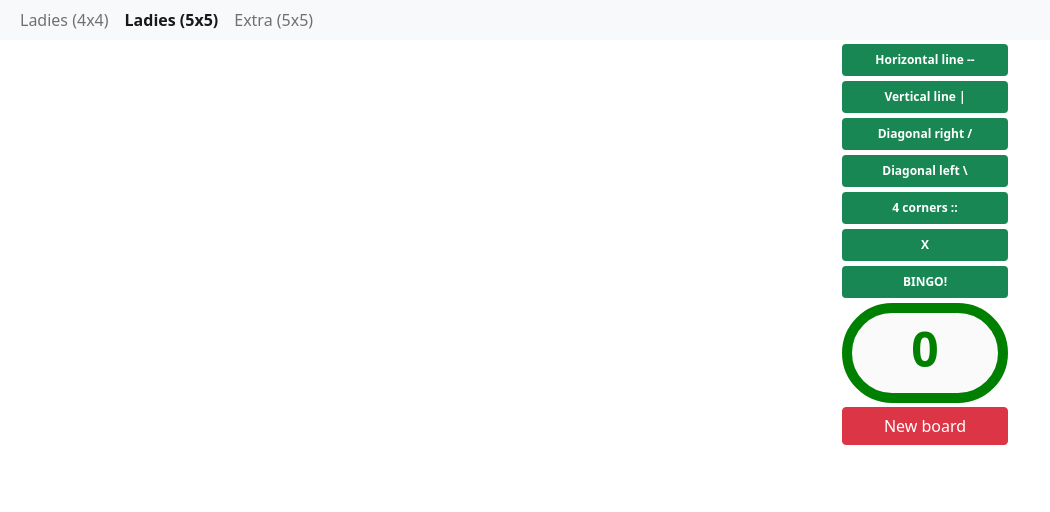
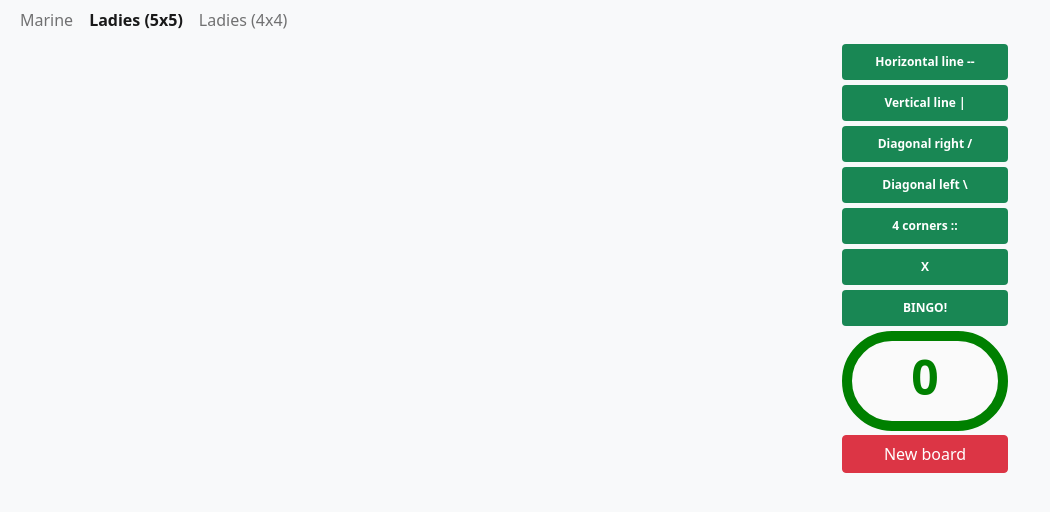
Before and after one commit to PeterKellett/bingo_flask, a Flask app: page /page_2 in a window 1280 px wide. Shown: the top 512 px of the page, without its empty margins (0-1050 px from the left). Run offline with Flask 2, Linux system fonts and the light colour scheme; data that the repository does not hold is empty; some libraries are stand-ins or nearby versions.

Commit message:
Changed navbar links.

```diff
--- a/run.py
+++ b/run.py
@@ -18,22 +18,22 @@ mongo = PyMongo(app)
 
 @app.route("/")
 def index():
-    # Get/shuffle and cut the cards
-    cards = list(mongo.db.ladies.find())
+    # flash("Button clicked")
+    cards = list(mongo.db.marine.find())
     random.shuffle(cards)
-    sliced_cards = cards[0:16]
+    sliced_cards = cards[0:25]
     # Index the cards for x and y configuration
     x = 0
     y = 0
     for card in sliced_cards:
         card.update({'x': x, 'y': y})
         x += 1
-        if x == 4:
+        if x == 5:
             x = 0
             y += 1
     # Serve the cards
-    return render_template('index.html',
-                           page_title="Page 1",
+    return render_template('marine.html',
+                           page_title="Marine",
                            cards=sliced_cards)
 
 
@@ -59,23 +59,24 @@ def page_2():
 
 @app.route("/page_3")
 def page_3():
-    # flash("Button clicked")
+    # Get/shuffle and cut the cards
     cards = list(mongo.db.ladies.find())
     random.shuffle(cards)
-    sliced_cards = cards[0:25]
+    sliced_cards = cards[0:16]
     # Index the cards for x and y configuration
     x = 0
     y = 0
     for card in sliced_cards:
         card.update({'x': x, 'y': y})
         x += 1
-        if x == 5:
+        if x == 4:
             x = 0
             y += 1
     # Serve the cards
-    return render_template('page_3.html',
-                           page_title="Page 3",
+    return render_template('index.html',
+                           page_title="Page 1",
                            cards=sliced_cards)
+
 
 
 if __name__ == "__main__":
--- a/static/css/style.css
+++ b/static/css/style.css
@@ -28,10 +28,15 @@ img {
 }
 
 .badge {
+    border: 2px solid #19875400;
     width: 100%;
     padding: 10px;
     margin-bottom: 5px;
-    background-color: grey;
+    background-color: #cccccc;
+}
+
+.badge-border {
+    border-color: #11fb11;
 }
 
 .badge span {
--- a/templates/base.html
+++ b/templates/base.html
@@ -16,7 +16,7 @@
     {% endblock %}
 </head>
 
-<body>
+<body class="bg-light">
     <nav class="navbar navbar-expand-lg navbar-light bg-light p-0">
         <div class="container-fluid">
             <button class="navbar-toggler" type="button" data-bs-toggle="collapse" data-bs-target="#navbarNavAltMarkup"
@@ -25,18 +25,18 @@
             </button>
             <div class="collapse navbar-collapse" id="navbarNavAltMarkup">
                 <div class="navbar-nav">
-                    {% if page_title == 'Page 1' %}
-                        <a class="nav-link active" aria-current="page" href="{{ url_for('index') }}"><strong>Ladies (4x4)</strong></a>
+                    {% if page_title == 'Marine' %}
+                        <a class="nav-link active" aria-current="page" href="{{ url_for('index') }}"><strong>Marine</strong></a>
                         <a class="nav-link" href="{{ url_for('page_2') }}">Ladies (5x5)</a>
-                        <a class="nav-link" href="{{ url_for('page_3') }}">Extra (5x5)</a>
+                        <a class="nav-link" href="{{ url_for('page_3') }}">Ladies (4x4)</a>
                     {% elif page_title == 'Page 2' %}
-                        <a class="nav-link" aria-current="page" href="{{ url_for('index') }}">Ladies (4x4)</a>
+                        <a class="nav-link" aria-current="page" href="{{ url_for('index') }}">Marine</a>
                         <a class="nav-link active" href="{{ url_for('page_2') }}"><strong>Ladies (5x5)</strong></a>
-                        <a class="nav-link" href="{{ url_for('page_3') }}">Extra (5x5)</a>
+                        <a class="nav-link" href="{{ url_for('page_3') }}">Ladies (4x4)</a>
                     {% else %}
-                        <a class="nav-link" aria-current="page" href="{{ url_for('index') }}">Ladies (4x4)</a>
+                        <a class="nav-link" aria-current="page" href="{{ url_for('index') }}">Marine</a>
                         <a class="nav-link" href="{{ url_for('page_2') }}">Ladies (5x5)</a>
-                        <a class="nav-link active" href="{{ url_for('page_3') }}"><strong>Extra (5x5)</strong></a>
+                        <a class="nav-link active" href="{{ url_for('page_3') }}"><strong>Ladies (4x4)</strong></a>
                     {% endif %}
                 </div>
             </div>
--- a/templates/index.html
+++ b/templates/index.html
@@ -20,7 +20,7 @@
                 <div class="badge bg-success cross">X<span id="cross">(5)</span></div>
                 <div class="badge bg-success bingo">BINGO!<span id="bingo">(6)</span></div>
                 <div class="outer-score"><p id="score"></p></div>
-                <a href="{{ url_for('index') }}"><button type="button" class="btn btn-danger my-1 w-100">New board</button></a>
+                <a href="{{ url_for('page_3') }}"><button type="button" class="btn btn-danger my-1 w-100">New board</button></a>
             </div>
         </div>
     </div>
```
